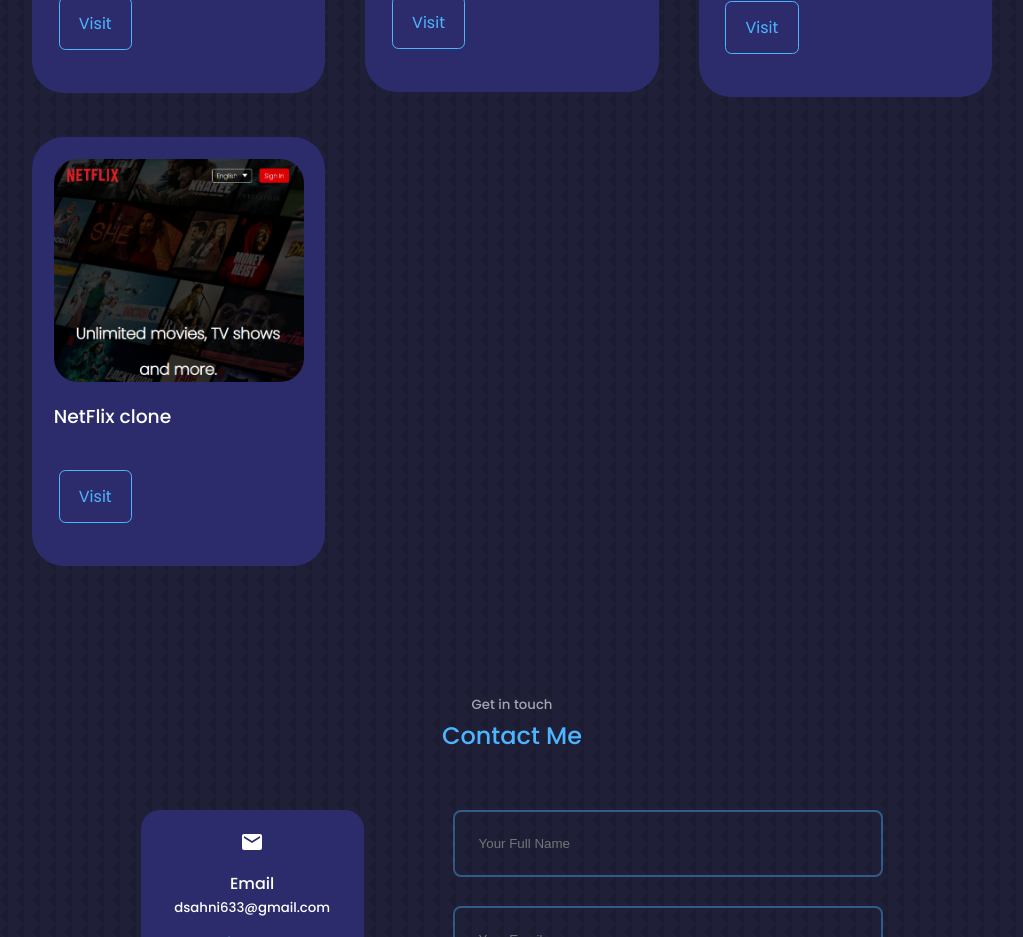
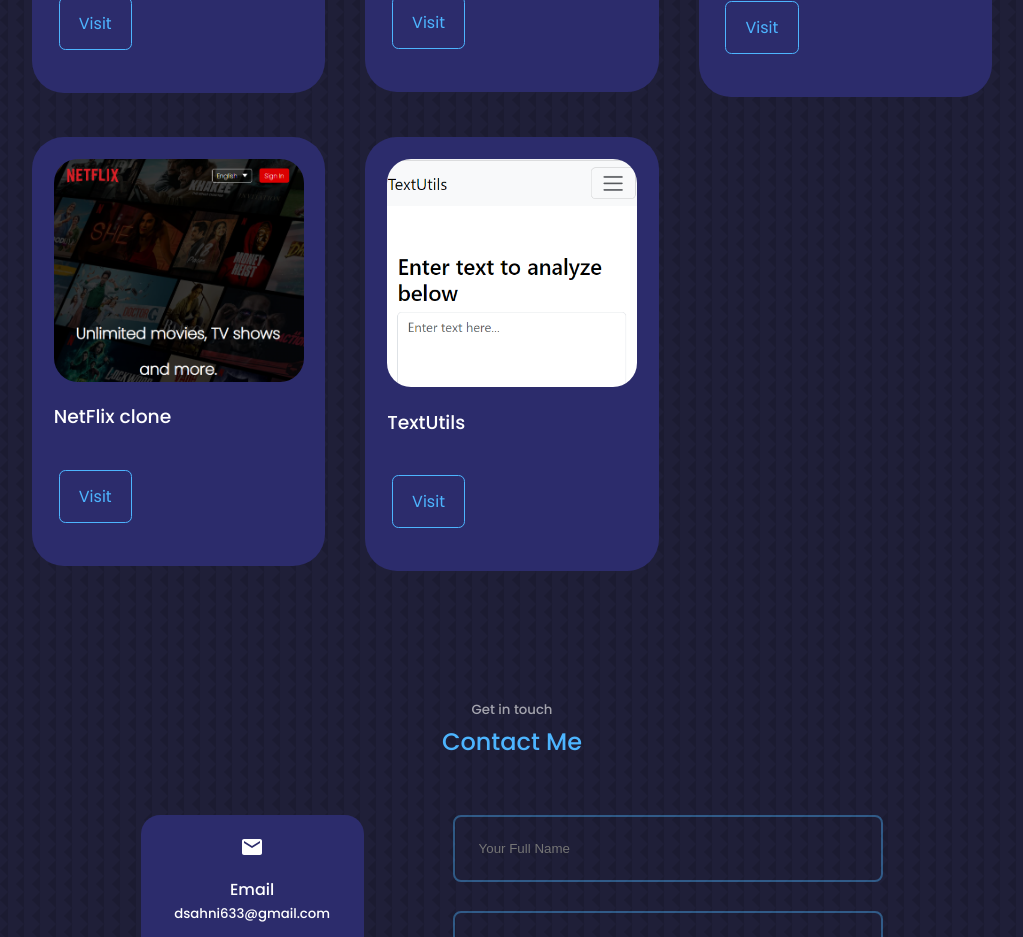
Before and after one commit to Deepaksahnii/portfolio, a React (Create React App) app: page / in a window 1280 px wide. Shown: the part 2900-3837 px from the top of the page, without its empty margins (128-1151 px from the left). Built offline with nearby package versions, Linux system fonts and the light colour scheme.

Commit message:
add textUtils link

```diff
--- a/src/components/portfolio/Portfolio.jsx
+++ b/src/components/portfolio/Portfolio.jsx
@@ -5,6 +5,7 @@
 import IMG2 from '../../images/bg2.png'
 import IMG3 from '../../images/bg3.png'
 import IMG4 from '../../images/bg4.png'
+import IMG5 from '../../images/bg5.png'
 
 function Portfolio() {
   return (
@@ -17,6 +18,7 @@
          <PortfolioItems image={IMG2} title="INotebook To-do" link="https://inoteboook.netlify.app/"/>
          <PortfolioItems image={IMG3} title="Responsive-Website" link="https://responsivewpage.netlify.app"/>
          <PortfolioItems image={IMG4} title="NetFlix clone" link="https://clonenetflixsite.netlify.app/"/>
+         <PortfolioItems image={IMG5} title="TextUtils" link="https://textutils3.netlify.app/"/>
       </div>
     </section>
   )
```
